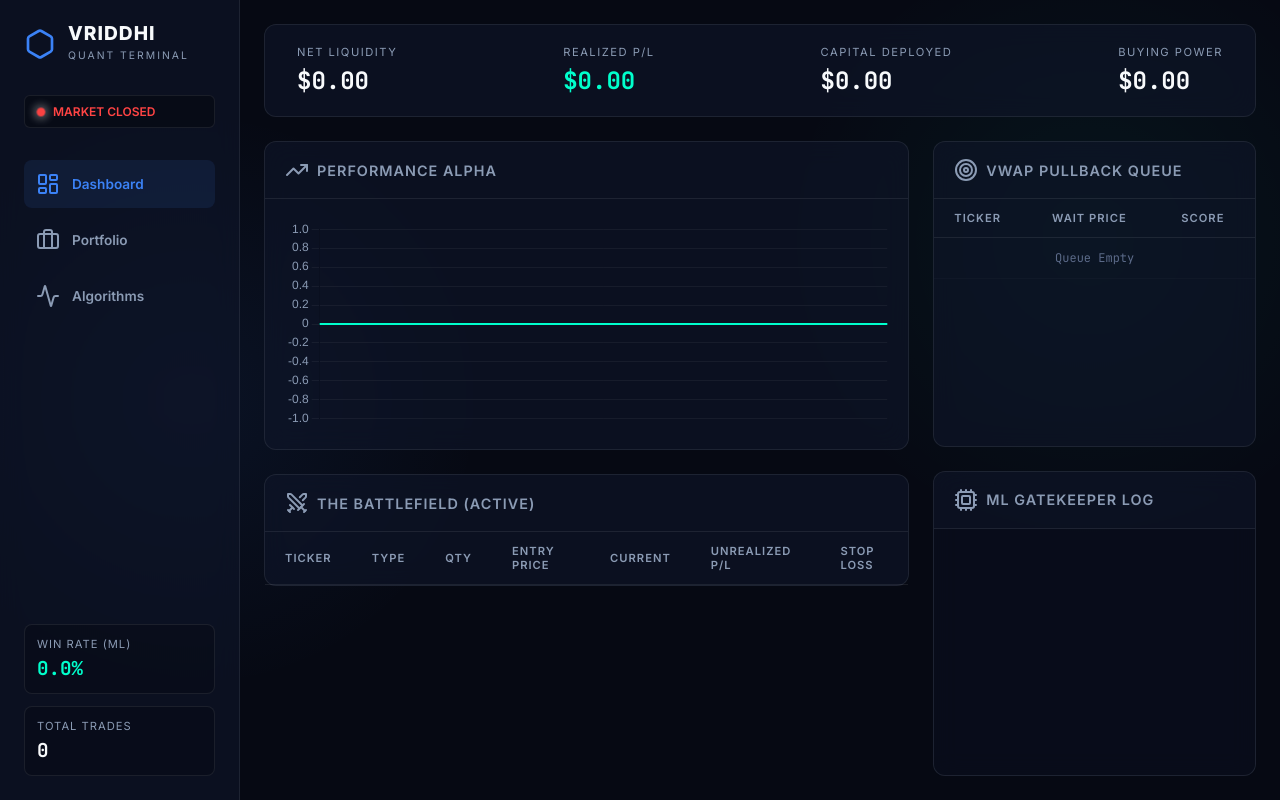
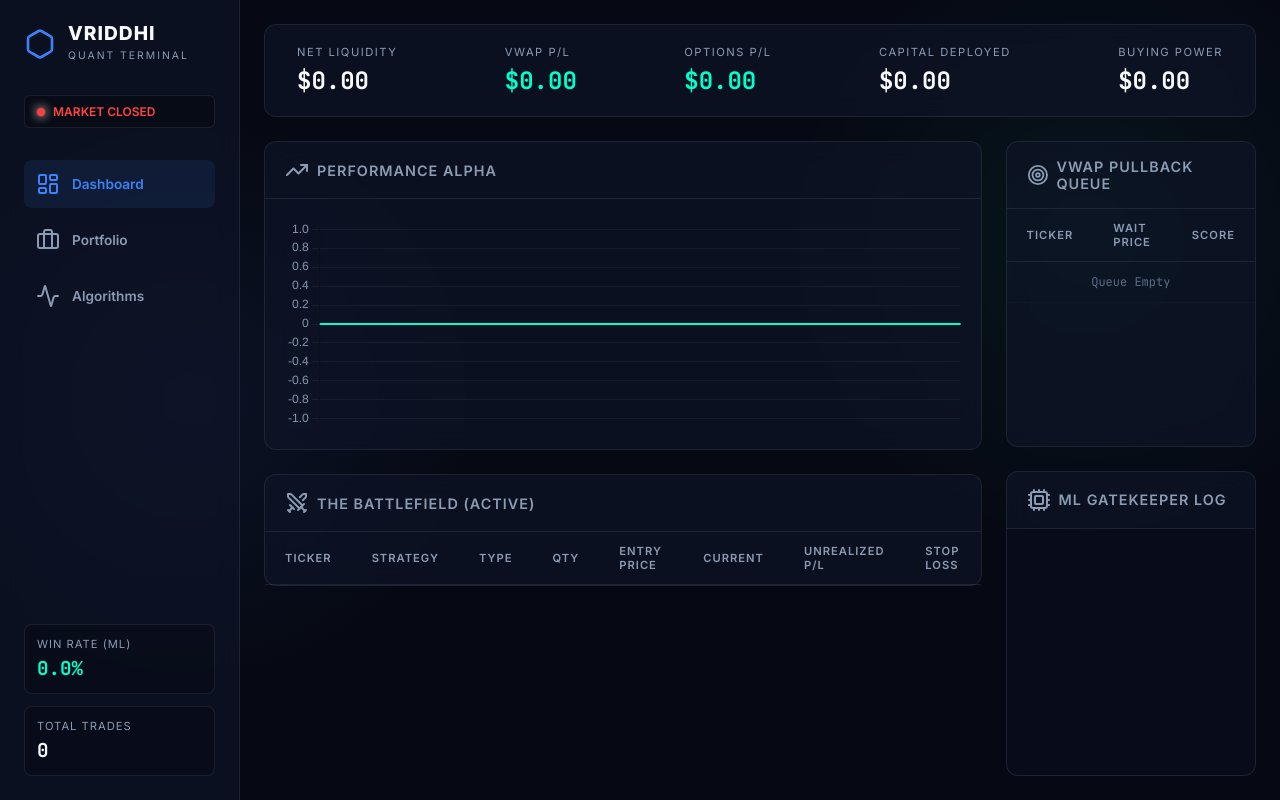
Before and after one commit to sumitagarwal2007-alt/Vriddhi, a Flask app: page / in a window 1280 px wide. Run offline with Flask 3, Linux system fonts and the light colour scheme; data that the repository does not hold is empty.

Commit message:
Update Dashboard UI to display Dual-Strategy stats and positions

```diff
--- a/templates/index.html
+++ b/templates/index.html
@@ -54,8 +54,12 @@
                         <span class="value" id="kosh-value">$0.00</span>
                     </div>
                     <div class="metric">
-                        <span class="label">REALIZED P/L</span>
-                        <span class="value" id="total-pnl">$0.00</span>
+                        <span class="label">VWAP P/L</span>
+                        <span class="value" id="pnl-vwap">$0.00</span>
+                    </div>
+                    <div class="metric">
+                        <span class="label">OPTIONS P/L</span>
+                        <span class="value" id="pnl-options">$0.00</span>
                     </div>
                     <div class="metric">
                         <span class="label">CAPITAL DEPLOYED</span>
@@ -89,6 +93,7 @@
                                 <thead>
                                     <tr>
                                         <th>Ticker</th>
+                                        <th>Strategy</th>
                                         <th>Type</th>
                                         <th>Qty</th>
                                         <th>Entry Price</th>
@@ -195,9 +200,13 @@
                 if(stats.status === 'success') {
                     document.getElementById('total-trades').innerText = stats.trades;
                     document.getElementById('win-rate').innerText = stats.win_rate.toFixed(1) + '%';
-                    const pnlEl = document.getElementById('total-pnl');
-                    pnlEl.innerText = formatCurrency(stats.pnl);
-                    pnlEl.className = stats.pnl >= 0 ? 'value highlight-green' : 'value highlight-red';
+                    const vwapEl = document.getElementById('pnl-vwap');
+                    vwapEl.innerText = formatCurrency(stats.pnl_vwap || 0);
+                    vwapEl.className = (stats.pnl_vwap || 0) >= 0 ? 'value highlight-green' : 'value highlight-red';
+
+                    const optEl = document.getElementById('pnl-options');
+                    optEl.innerText = formatCurrency(stats.pnl_options || 0);
+                    optEl.className = (stats.pnl_options || 0) >= 0 ? 'value highlight-green' : 'value highlight-red';
 
                     const statusEl = document.getElementById('market-text');
                     const dotEl = document.querySelector('.pulse-dot');
@@ -230,6 +239,7 @@
                         activeBody.innerHTML += `
                             <tr>
                                 <td class="fw-bold">${p.ticker}</td>
+                                <td><span class="badge" style="background:#2a3143; border: 1px solid #4a5568">${p.strategy_tag || 'VWAP_EQUITY'}</span></td>
                                 <td><span class="badge ${dirClass}">${p.direction}</span></td>
                                 <td>${p.qty.toFixed(4)}</td>
                                 <td>${formatCurrency(p.avg_entry_price)}</td>
```
Also changed, not shown: 1 other file.
